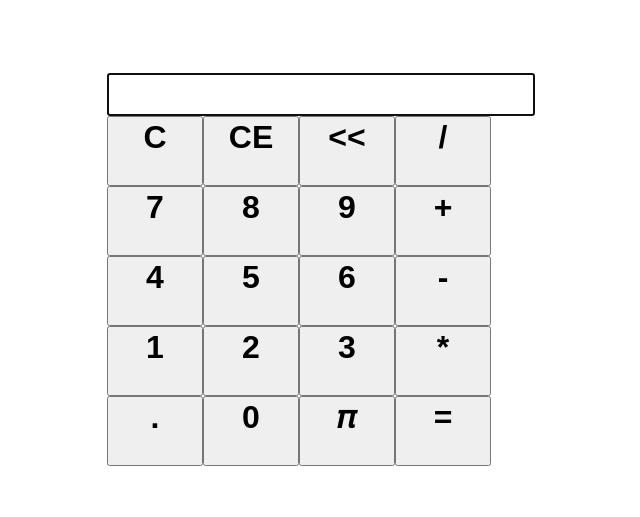
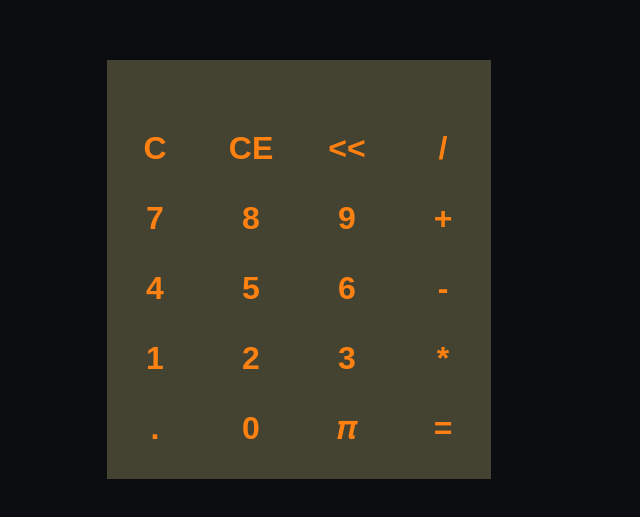
Before and after one commit to kallezz/react-simple-calculator, a React (Create React App) app: page / in a window 1280 px wide. Shown: the part 131-648 px from the top of the page, without its empty margins (341-981 px from the left). Built offline with nearby package versions, Linux system fonts and the light colour scheme.

Commit message:
Added styles

```diff
--- a/src/App.css
+++ b/src/App.css
@@ -1,3 +1,7 @@
 * {
   box-sizing: border-box;
 }
+
+body {
+  background-color: #0b0d11;
+}
--- a/src/App.js
+++ b/src/App.js
@@ -24,15 +24,25 @@ const SButton = styled.button`
   flex-basis: 0;
   font-size: 2rem;
   font-weight: bold;
+  outline: none;
+  background-color: #444230;
+  color: #ff8111;
+  border: none;
+  transition: box-shadow .2s;
+
+  :hover {
+    box-shadow: inset 2px 2px 6px rgba(0,0,0,0.25);
+  }
 `;
 
 const SInput = styled.input`
   font-size: 2rem;
-  display: flex;
-  justify-content: center;
-  align-content: center;
-  flex-grow: 1;
-  flex-basis: 0;
+  background-color: #444230;
+  color: #fff;
+  border: none;
+  outline: none;
+  padding: 1rem;
+  width: 100%;
 `;
 
 const App = () => {
```
